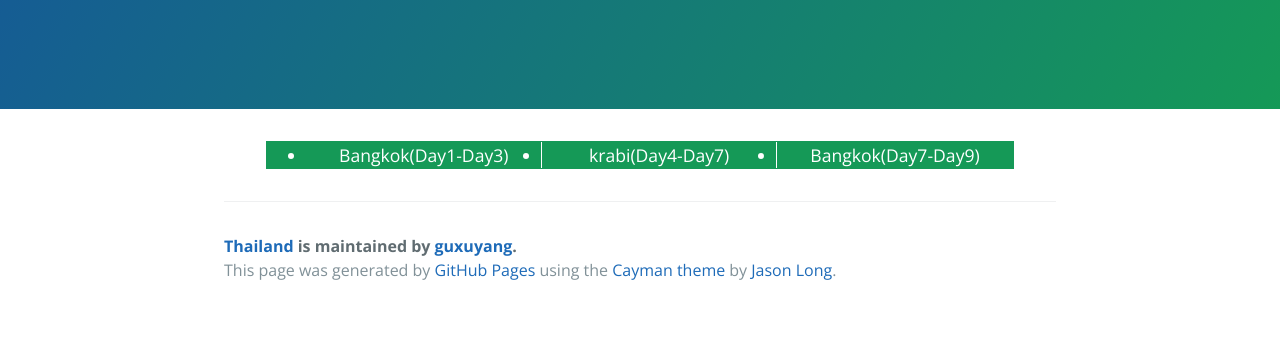
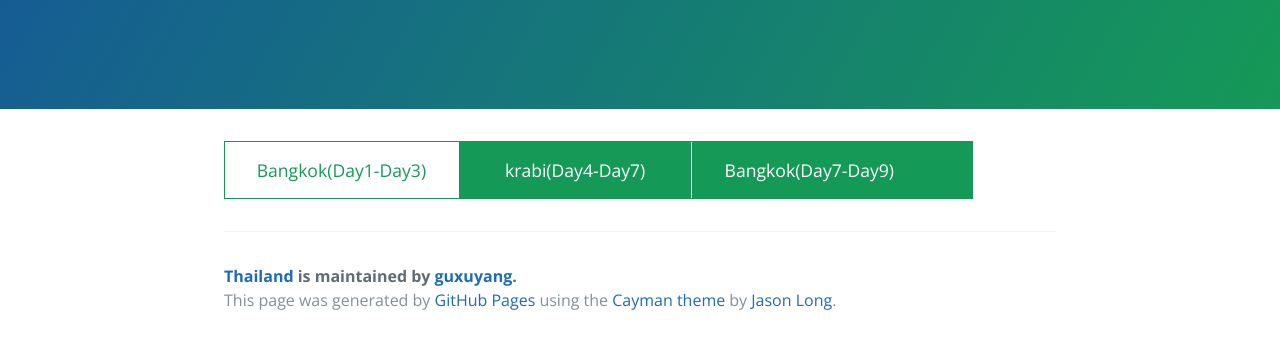
Before and after one commit to guxuyang/Thailand, a plain HTML site: page index.html in a window 1280 px wide. Shown: the part 208-556 px from the top of the page. Drawn offline with nearby package versions, Linux system fonts and the light colour scheme.

Commit message:
Update index.html

```diff
--- a/index.html
+++ b/index.html
@@ -11,8 +11,9 @@
     <style type="text/css">
     .fixed:after {content: '.';display: block;height: 0;clear: both;font-size: 0;}
     .fixed{*zoom: 1;}
-    .nav-outer{width: 90%;margin: 0 auto;border: 1px solid #159957;background: #159957;}
-    .nav-outer li{float: left;width: 33.3%;cursor: pointer;text-align: center;background: #159957;border-right: 1px solid #fff;color:#fff;}
+    .nav-outer{width: 90%;margin: 0 auto;border: 1px solid #159957;background: #159957;list-style-type: none;margin: 0;padding: 0;}
+    .nav-outer li{float: left;width: 31.3%;padding: 2% 1%;cursor: pointer;text-align: center;background: #159957;border-right: 1px solid #fff;color:#fff;}
+    .nav-outer .cur{background: #fff;color: #159957;}
     </style>
   </head>
   <body>
@@ -26,7 +27,7 @@
 
     <section class="main-content">
       <ul class="nav-outer fixed">
-        <li>Bangkok(Day1-Day3)</li>
+        <li class="cur">Bangkok(Day1-Day3)</li>
         <li>krabi(Day4-Day7)</li>
         <li style="border:none;">Bangkok(Day7-Day9)</li>
       </ul>
@@ -38,7 +39,12 @@
       </footer>
 
     </section>
-
+    <script type="text/javascript" src="https://code.jquery.com/jquery-3.1.1.min.js"></script>
+    <script type="text/javascript">
+      $(document).ready(function(){
+        alert(111);
+      })
+    </script>
 
   </body>
 </html>
```
